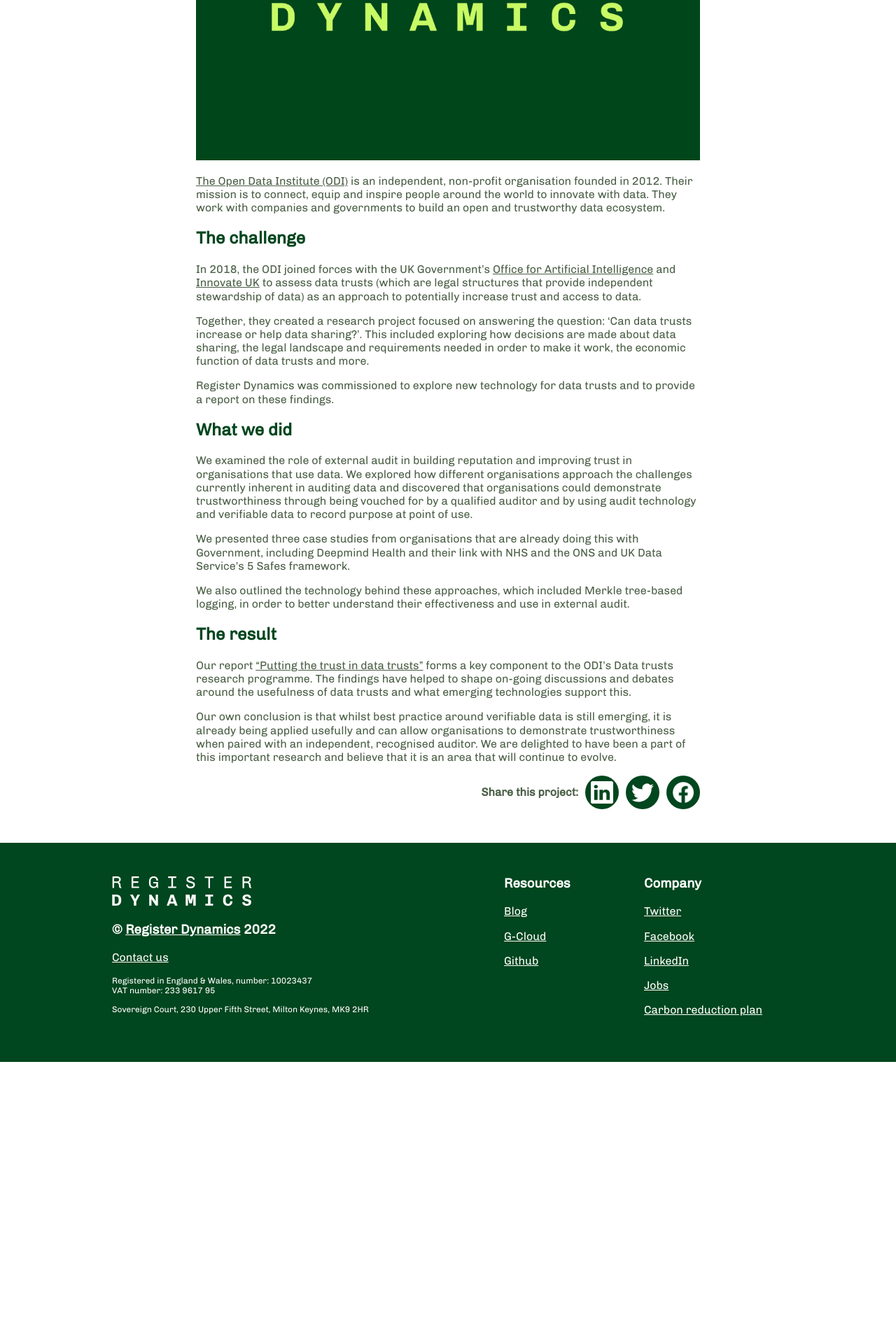
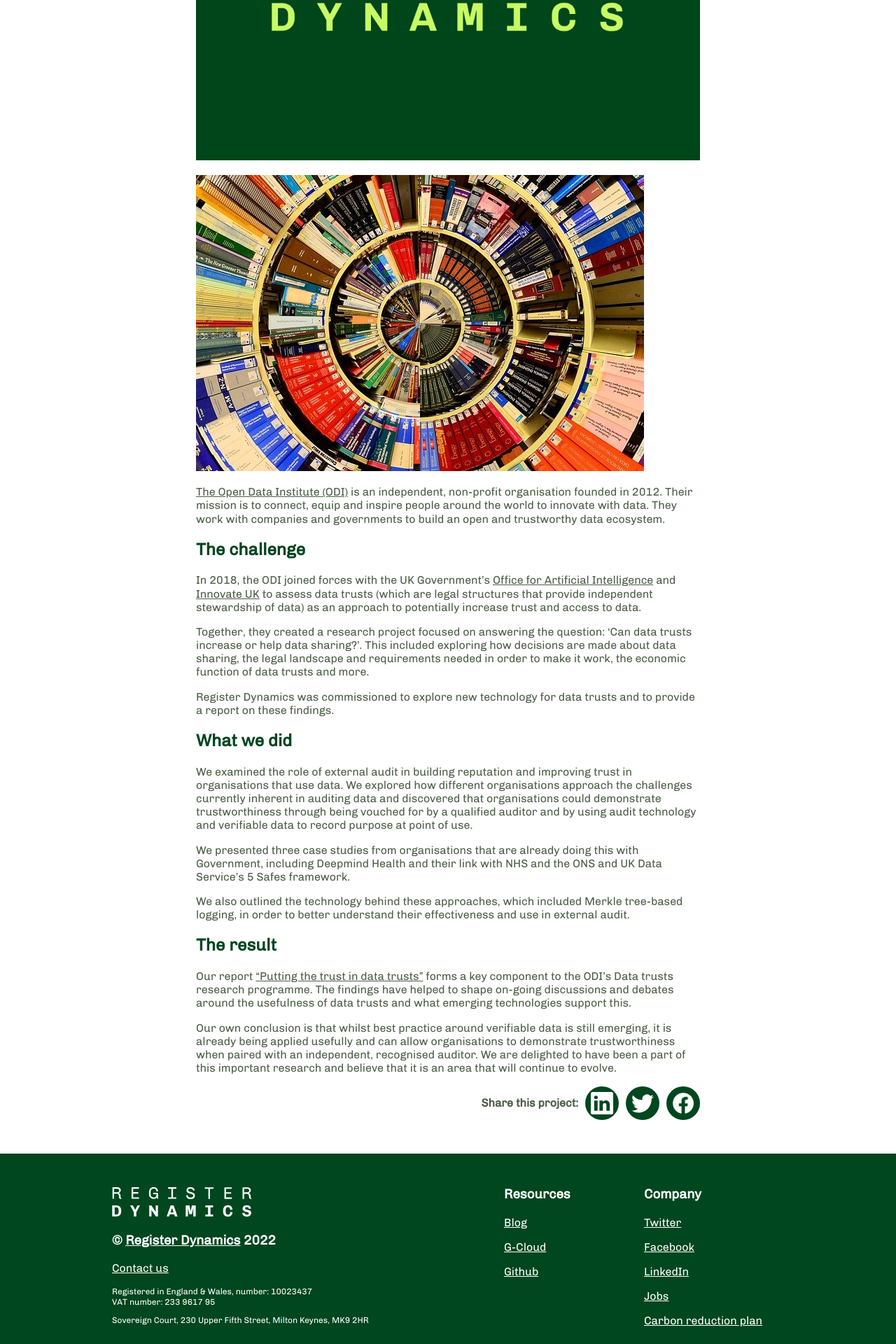
Before and after one commit to register-dynamics/register-dynamics.co.uk, a Jekyll site: the page built from _projects/data-trusts.md, in a window 1280 px wide. Shown: the part 692-2612 px from the top of the page at 70% size. Built offline with Jekyll 4.4.1, drawn with Linux system fonts in a browser that asks for light colours; some web fonts are replaced; comment, search, counter and statistics services are not loaded; before the commit the page ends 2209 px from its top, so only the background shows below that.

Commit message:
Update from Forestry.io Nisa Chitakasem updated _projects/data-trusts.md

```diff
--- a/_projects/data-trusts.md
+++ b/_projects/data-trusts.md
@@ -2,9 +2,18 @@
 title: Cutting edge research into data trusts
 client: Office for AI, Innovate UK
 date: 2019-04-14
-excerpt: |
-  For the Open Data Institute, we examined the role of external audit in building reputation and improving trust in organisations that use data. We explored how different organisations approach the challenges currently inherent in auditing data and discovered that organisations could demonstrate trustworthiness through being vouched for by a qualified auditor and by using audit technology and verifiable data to record purpose at point of use.
+excerpt: 'For the Open Data Institute, we examined the role of external audit in building
+  reputation and improving trust in organisations that use data. We explored how different
+  organisations approach the challenges currently inherent in auditing data and discovered
+  that organisations could demonstrate trustworthiness through being vouched for by
+  a qualified auditor and by using audit technology and verifiable data to record
+  purpose at point of use.
+
+  '
+
 ---
+![](/images/library-gc77b1b604_640.jpg)
+
 [The Open Data Institute (ODI)](https://theodi.org) is an independent, non-profit organisation founded in 2012. Their mission is to connect, equip and inspire people around the world to innovate with data. They work with companies and governments to build an open and trustworthy data ecosystem.
 
 ## The challenge
```
